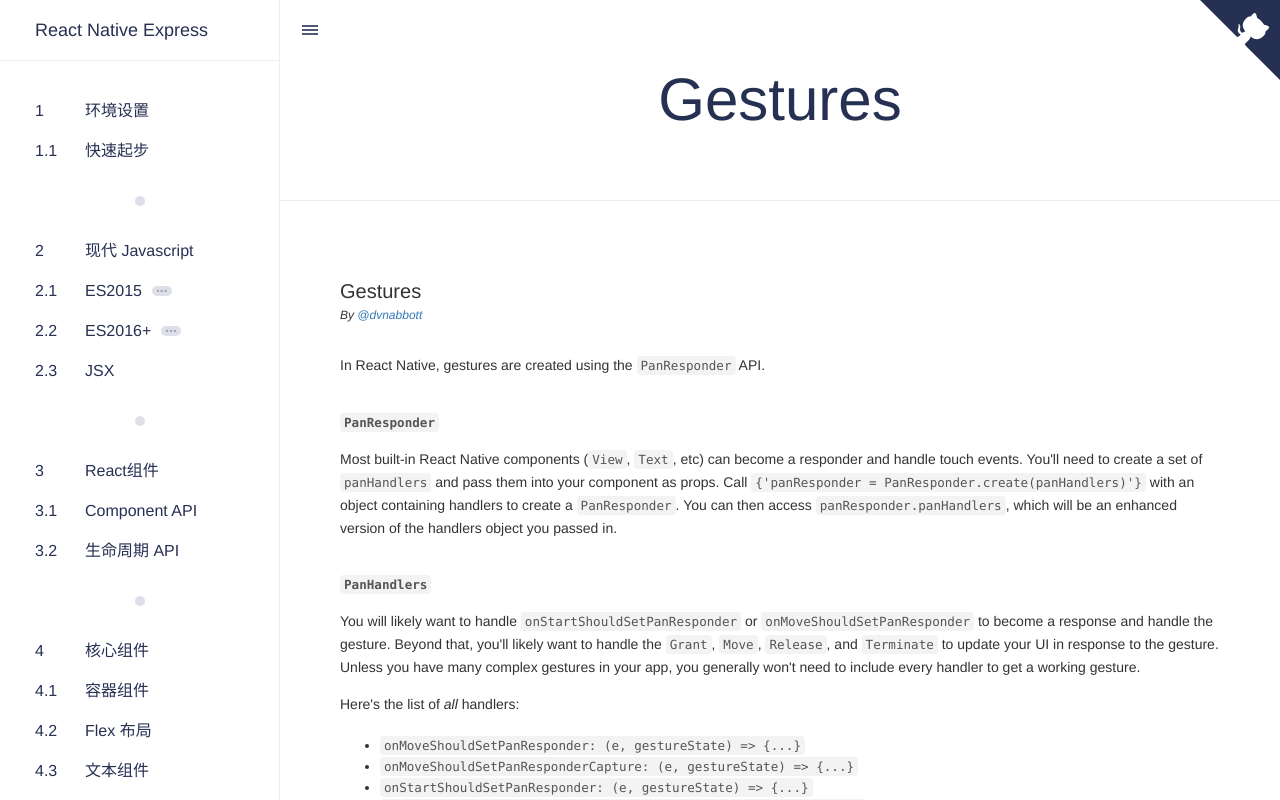
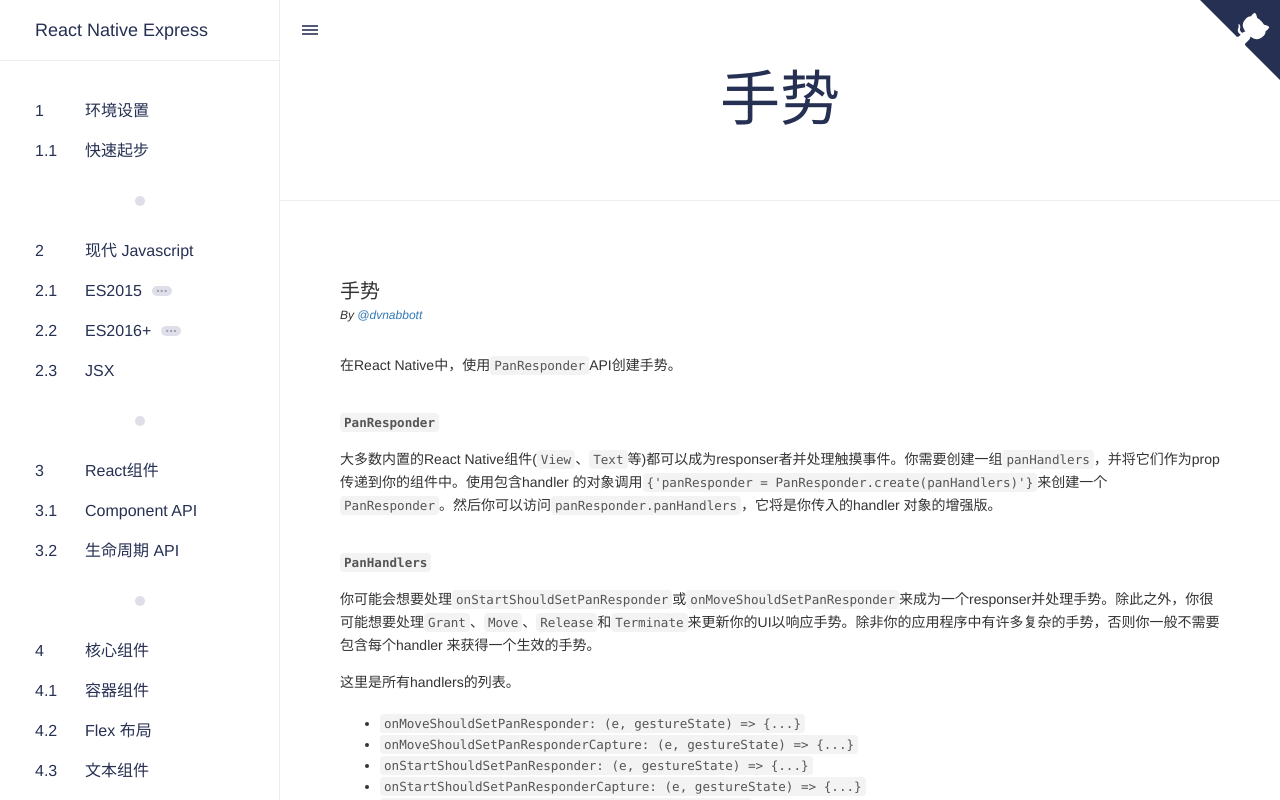
Before and after one commit to cnscorpions/react-native-express-cn, a Next.js app: page /gestures in a window 1280 px wide. Built offline with nearby package versions, Linux system fonts and the light colour scheme.

Commit message:
手势 :white_check_mark:

```diff
--- a/src/pages/gestures.mdx
+++ b/src/pages/gestures.mdx
@@ -1,18 +1,17 @@
 import WebPlayer from '../components/WebPlayer'
 import example from '../examples/gestures'
 
-
-In React Native, gestures are created using the `PanResponder` API.
+在React Native中，使用`PanResponder`API创建手势。
 
 ## **`PanResponder`**
 
-Most built-in React Native components (`View`, `Text`, etc) can become a responder and handle touch events. You'll need to create a set of `panHandlers` and pass them into your component as props. Call `{'panResponder = PanResponder.create(panHandlers)'}` with an object containing handlers to create a `PanResponder`. You can then access `panResponder.panHandlers`, which will be an enhanced version of the handlers object you passed in.
+大多数内置的React Native组件(`View`、`Text`等)都可以成为responser者并处理触摸事件。你需要创建一组`panHandlers`，并将它们作为prop传递到你的组件中。使用包含handler 的对象调用`{'panResponder = PanResponder.create(panHandlers)'}`来创建一个`PanResponder`。然后你可以访问`panResponder.panHandlers`，它将是你传入的handler 对象的增强版。
 
 ## **`PanHandlers`**
 
-You will likely want to handle `onStartShouldSetPanResponder` or `onMoveShouldSetPanResponder` to become a response and handle the gesture. Beyond that, you'll likely want to handle the `Grant`, `Move`, `Release`, and `Terminate` to update your UI in response to the gesture. Unless you have many complex gestures in your app, you generally won't need to include every handler to get a working gesture.
+你可能会想要处理`onStartShouldSetPanResponder`或`onMoveShouldSetPanResponder`来成为一个responser并处理手势。除此之外，你很可能想要处理`Grant`、`Move`、`Release`和`Terminate`来更新你的UI以响应手势。除非你的应用程序中有许多复杂的手势，否则你一般不需要包含每个handler 来获得一个生效的手势。
 
-Here's the list of _all_ handlers:
+这里是所有handlers的列表。
 
 - `onMoveShouldSetPanResponder: (e, gestureState) => {...}`
 - `onMoveShouldSetPanResponderCapture: (e, gestureState) => {...}`
@@ -28,15 +27,15 @@ Here's the list of _all_ handlers:
 - `onPanResponderTerminationRequest: (e, gestureState) => {...}`
 - `onShouldBlockNativeResponder: (e, gestureState) => {...}`
 
-More details are available on each of these in the [docs](https://facebook.github.io/react-native/docs/panresponder.html).
+更多详情请见[docs](https://facebook.github.io/react-native/docs/panresponder.html)。
 
-# Example
+# 例子
 
 <WebPlayer {...example} />
 
-# Responder Control Flow
+# Responder 控制流
 
-The following diagram illustrates how a component can acquire responder status.
+下图说明了一个组件如何获得responder的状态。
 
 <figure>
   <img style={{ paddingTop: 40, width: 550 }} src={'pan-responder-flow.png'} />
--- a/src/utils/Sections.js
+++ b/src/utils/Sections.js
@@ -259,7 +259,7 @@ let sections = [
     slug: 'react_native_animatable',
     componentName: 'ReactNativeAnimatable',
   },
-  { depth: 1, title: 'Gestures', slug: 'gestures', componentName: 'Gestures' },
+  { depth: 1, title: '手势', slug: 'gestures', componentName: 'Gestures' },
 
   // {depth: 0, title: 'Navigation', slug: 'navigation'},
   // {depth: 1, title: 'React Native Router Flux', slug: 'react_native_router_flux'},
```
Also changed, not shown: 1 other file (tests, documents, lock files or other folders).
